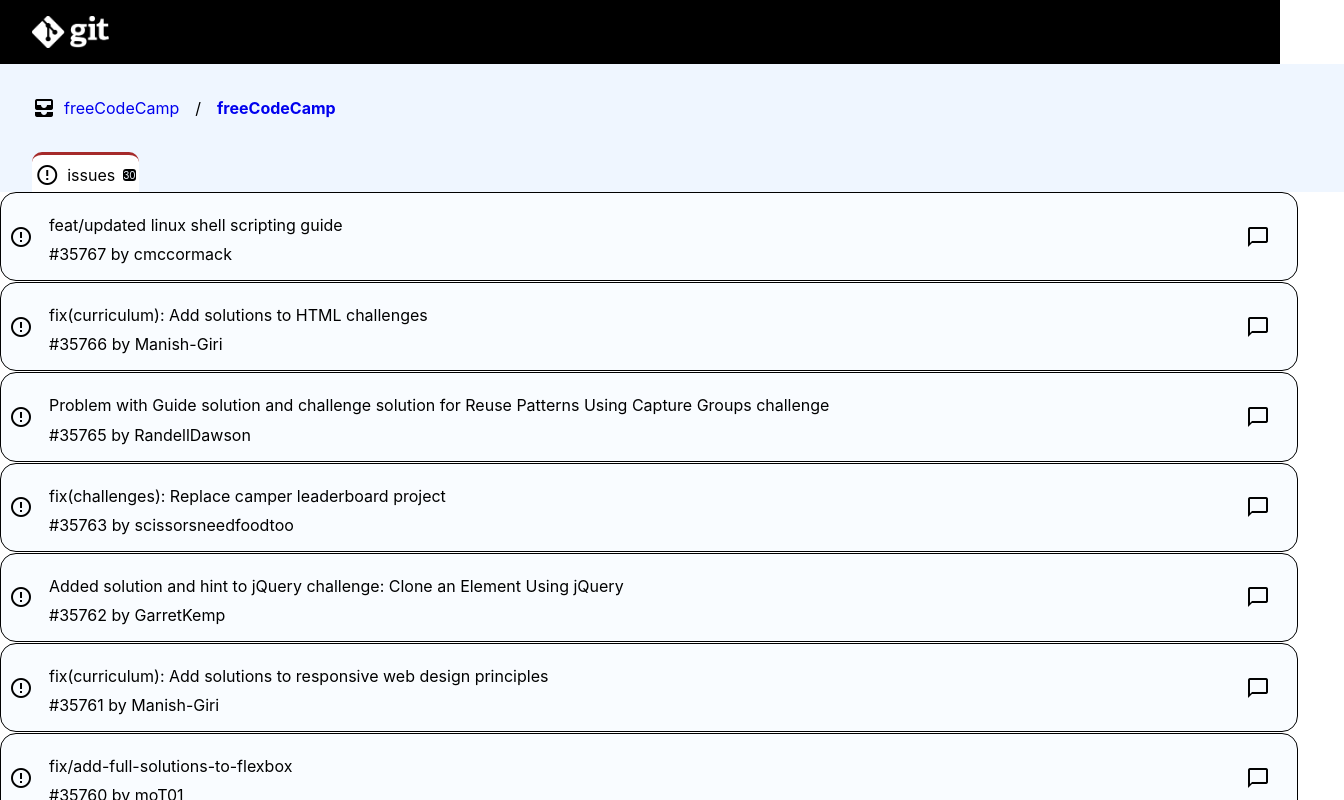
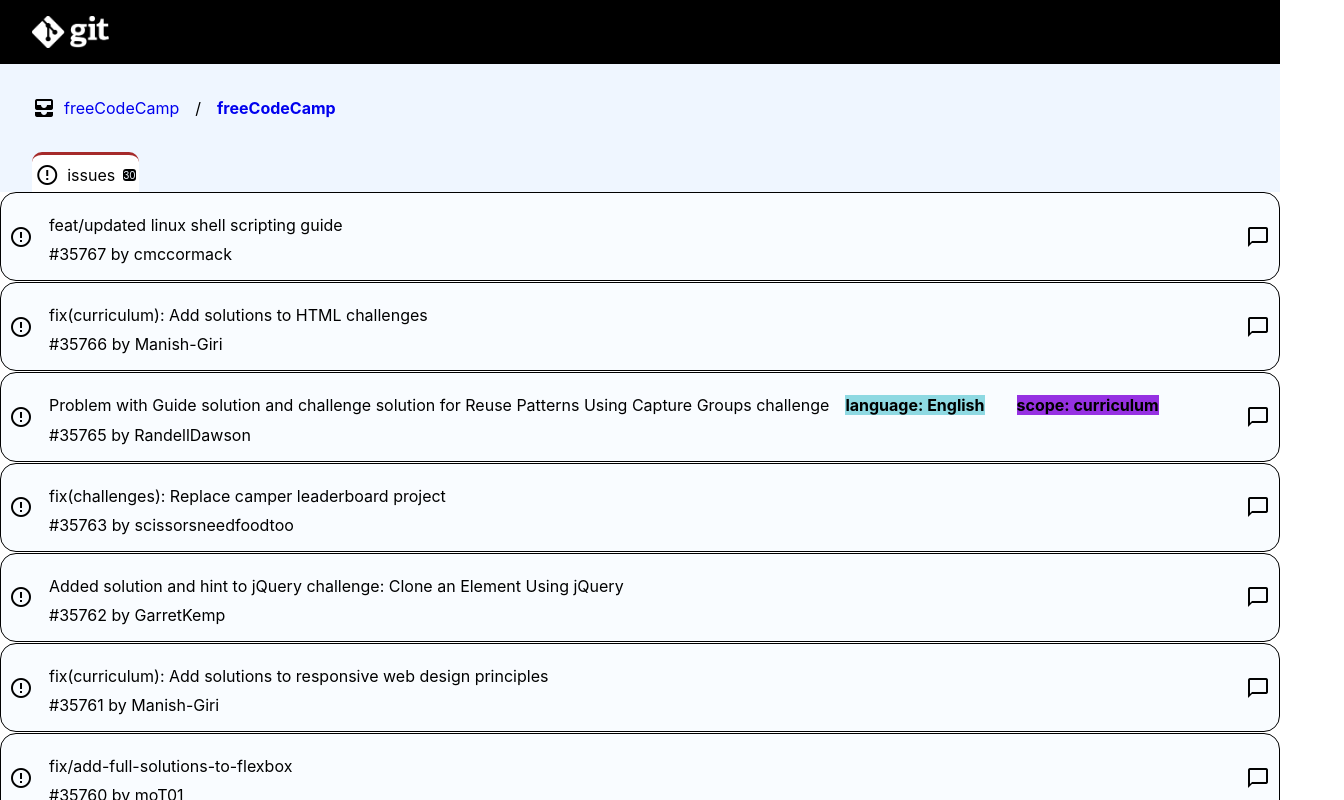
Before and after one commit to kishan-mund/github-issues-kishan-mund, a React (Create React App) app: page / in a window 1280 px wide. Shown: the top 800 px of the page, 1344 px wide, since content can reach past the window. Built offline with nearby package versions, Linux system fonts and the light colour scheme.

Commit message:
Body added with issues and status

```diff
--- a/src/App.js
+++ b/src/App.js
@@ -4,6 +4,7 @@
 import HeaderComponents from "./Components/HeaderComponents/HeaderComponents";
 import NavigationComponents from "./Components/NavigationComponents/NavigationComponents"
 import BodyComponents from './Components/BodyComponents/BodyComponents';
+import FooterComponents from './Components/FooterComponents/FooterComponents'
 
 
 class App extends Component {
@@ -13,6 +14,7 @@
         <HeaderComponents />
         <NavigationComponents />
         <BodyComponents />
+        <FooterComponents />
       </div>
     );
   }
--- a/src/Components/BodyComponents/Body.css
+++ b/src/Components/BodyComponents/Body.css
@@ -1,6 +1,5 @@
 .issue-box{
     height: auto;
-    width: 100%;
     background-color: rgba(202, 224, 250, 0.11);
     border: 1px solid;
     padding: 1rem .5rem;
@@ -24,6 +23,7 @@
 
 .issue-title-box{
     line-height: 2rem;
+    display: flex;
 }
 
 .chat-icon{
--- a/src/Components/BodyComponents/BodyComponents.js
+++ b/src/Components/BodyComponents/BodyComponents.js
@@ -1,16 +1,19 @@
 import React from "react";
 import './Body.css';
+import LabelComponents from "../LabelComponent/LabelComponent"
 import Icon from '@material-ui/core/Icon';
 let data = require("../../issues.json");
 
 const BodyComponents = (props) => {
     return <div >{
         data.map((props) => {
+            console.log(props.labels);
             return <div className="issue-box" >
                 <Icon className="icon" >error_outline</Icon>
                 <div className="issue-details">
                     <div className="issue-title-box">
                         <div className="issue-title">{props.title}</div>
+                        <LabelComponents lbl={props.labels}></LabelComponents>
                     </div>
                     <div>
                         <span>#{props.number}&#09;</span>
--- /dev/null
+++ b/src/Components/FooterComponents/Footer.css
@@ -0,0 +1,20 @@
+footer{
+    margin-top: 1rem;
+    height: 4rem;
+    background-color: black;
+    width: 100%;
+}
+
+.logo{
+    height: 2rem;
+    width: auto;
+    margin: 1rem 2rem;
+
+}
+
+.copyright{
+    position: absolute;
+    right: 1rem;
+    color: white;
+    margin: 1.5rem 0;
+}
--- /dev/null
+++ b/src/Components/FooterComponents/FooterComponents.js
@@ -0,0 +1,14 @@
+import React from "react";
+import './Footer.css';
+import logo from "../HeaderComponents/logo.png"
+
+const FooterComponents = (props) => {
+    return <div >
+        <footer >
+            <img className="logo" alt="logo" src={logo}></img>
+            <span className="copyright">copyright@github.com</span>
+        </footer>
+    </div >
+};
+
+export default FooterComponents;
--- /dev/null
+++ b/src/Components/LabelComponent/Label.css
@@ -0,0 +1,9 @@
+.label-data{
+    display: flex;
+    position: relative;
+}
+
+.label-name{
+
+    margin:0 1rem ;
+}
--- /dev/null
+++ b/src/Components/LabelComponent/LabelComponent.js
@@ -0,0 +1,21 @@
+import React from "react";
+import './Label.css';
+
+
+const LabelComponents = (props) => {
+    console.log(props.lbl)
+    return (<span className="label-data">
+        {
+            props.lbl.map((l) => {
+                return <span >
+
+                    <strong style={{ backgroundColor: "#" + l.color }} className="label-name" >{l.name}</strong>
+                </span>
+            })
+        }
+
+    </span>)
+
+};
+
+export default LabelComponents;
--- a/src/Components/NavigationComponents/Navigation.css
+++ b/src/Components/NavigationComponents/Navigation.css
@@ -5,7 +5,7 @@
 
 .navigation-box{
     height: 8rem;
-    width: 100%;
+    width: auto;
     background-color: rgba(109, 176, 252, 0.11);
     padding: 0 2rem;
 }
```
